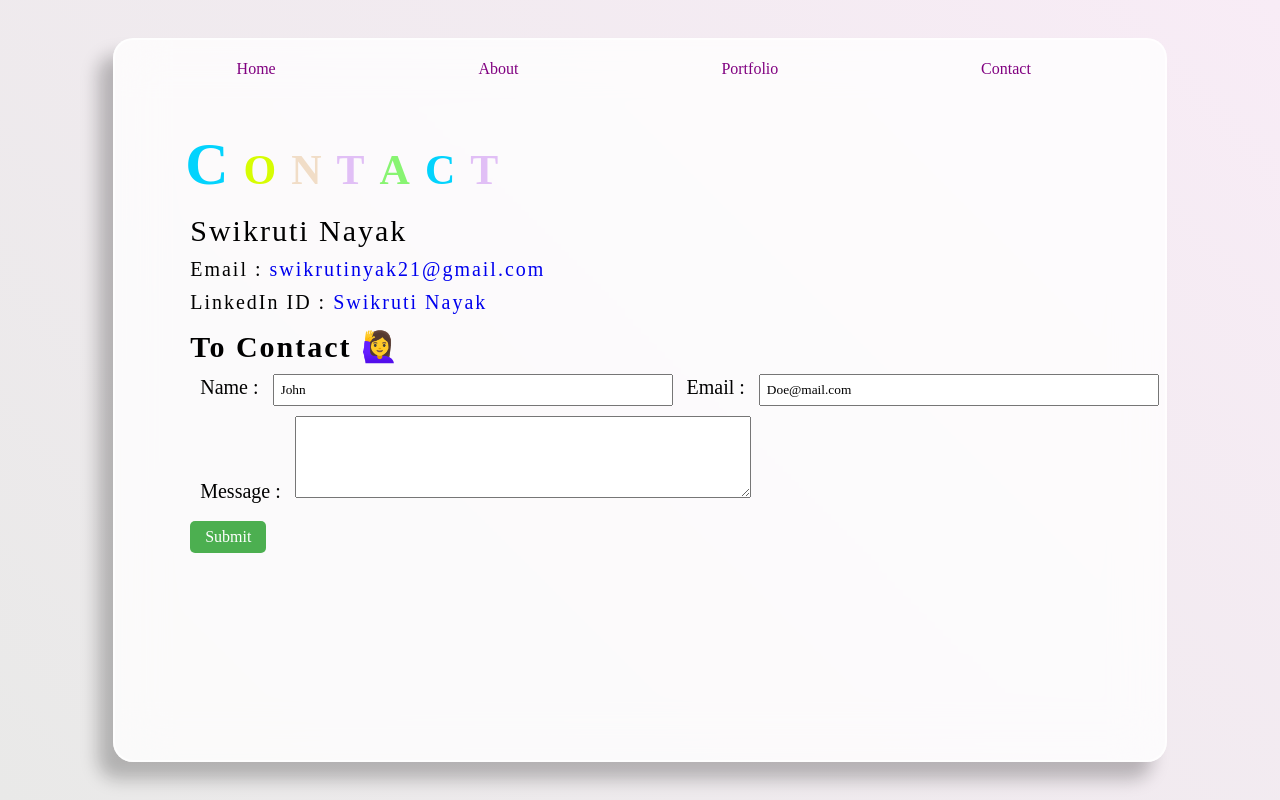
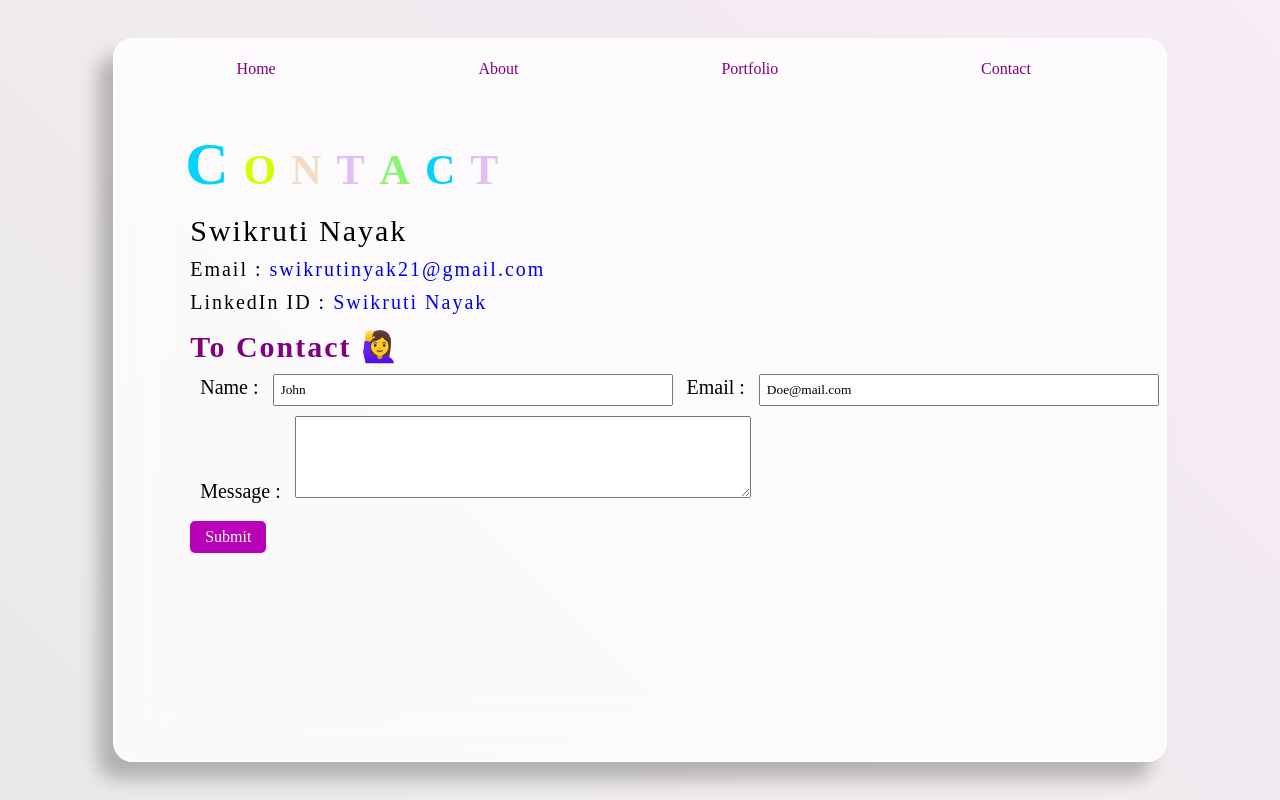
Before and after one commit to Swikrutin21/personalportfolio, a plain HTML site: page Contact.html in a window 1280 px wide. Drawn offline with Linux system fonts and the light colour scheme; a web font is replaced by a local one.

Commit message:
Update Contact.html

```diff
--- a/Contact.html
+++ b/Contact.html
@@ -45,6 +45,7 @@
             padding-top: 15px;
             font-size: 30px;
             letter-spacing: 2px;
+            color: purple;
         }
         .info div{
             font-size: 20px ;
@@ -97,7 +98,7 @@
 
     /* Customize the submit button */
     input[type="submit"] {
-      background-color: #4caf50; /* Green */
+      background-color:  rgb(183, 2, 183); /* Green */
       color: white;
       padding: 7px 15px;
       border: none;
@@ -108,7 +109,7 @@
 
     /* Change the button style on hover */
     input[type="submit"]:hover {
-      background-color: #45a049; /* Darker green */
+      background-color: purple; /* Darker green */
     }
     </style>
 </head>
```
